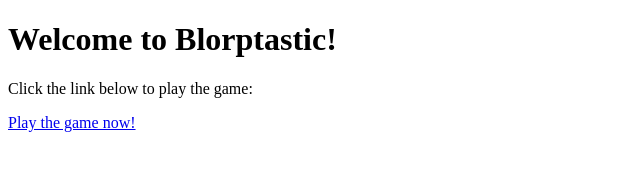
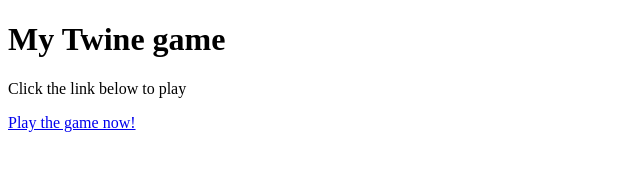
Before and after one commit to Emerc12/Emerc21.github.io, a plain HTML site: page index.html in a window 1280 px wide. Shown: the whole page, without its empty margins (0-640 px from the left). Drawn offline with Linux system fonts and the light colour scheme.

Commit message:
Update index.html

```diff
--- a/index.html
+++ b/index.html
@@ -6,8 +6,8 @@
     <title>Blorptastic Game</title>
 </head>
 <body>
-    <h1>Welcome to Blorptastic!</h1>
-    <p>Click the link below to play the game:</p>
+    <h1>My Twine game</h1>
+    <p>Click the link below to play</p>
     <a href="https://yourusername.github.io/blorptastic/blorptastic%20(1).html">Play the game now!</a>
 </body>
 </html>
```
